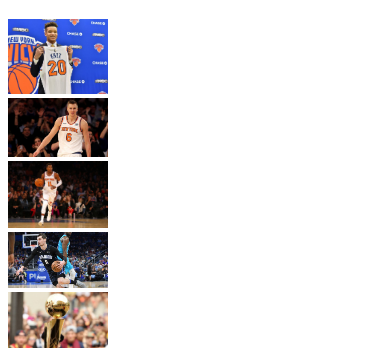
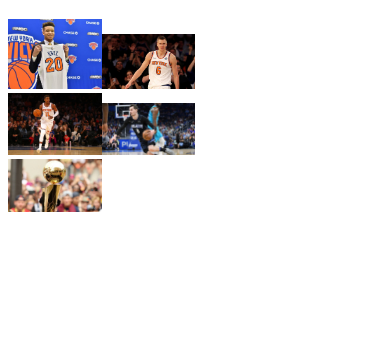
Before and after one commit to awalia1/auto_teller, a plain HTML site: page index.html in a window 390 px wide. Shown: the part 561-921 px from the top of the page. After the commit the page ends 844 px from the top, so only its background shows below. Drawn offline with Linux system fonts and the light colour scheme.

Commit message:
added responsiveness

```diff
--- a/app.css
+++ b/app.css
@@ -24,7 +24,7 @@ h1{
   height: 400px;
 }
 
-.responsiveness{
+.responsive{
   width: 100%
 }
 
--- a/application.js
+++ b/application.js
@@ -15,7 +15,8 @@ for (thisItem in knicks){
   // set img src= "images/" + knicks[count]
   var newImage = document.createElement('img')
   newImage.src = "images/" + knicks[count];
-  newImage.width = "100";
+  newImage.classList.add("responsive");
+  newImage.classList.add("image-container");
   gallery.appendChild(newImage);
   count = count + 1;
 }
```
